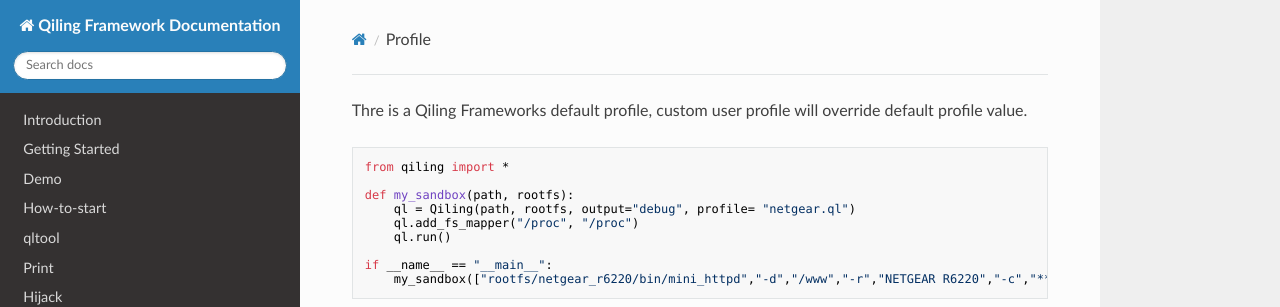
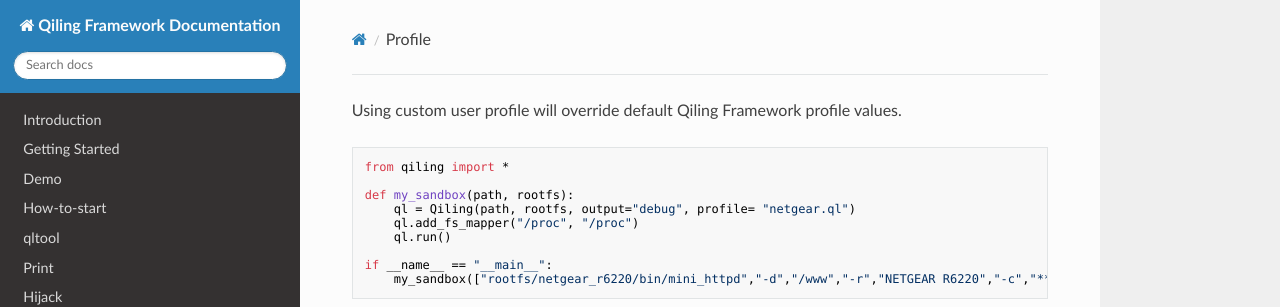
Before and after one commit to qilingframework/rtfd.io, an MkDocs documentation site: the page built from docs/profile.md, in a window 1280 px wide. Shown: the top 307 px of the page. Built offline with MkDocs 1.6.1, drawn with Linux system fonts in a browser that asks for light colours; nearby versions of some CDN libraries.

Commit message:
Update profile.md

````diff
--- a/docs/profile.md
+++ b/docs/profile.md
@@ -2,7 +2,7 @@
 title: Profile
 ---
 
-Thre is a Qiling Frameworks default profile, custom user profile will override default profile value.
+Using custom user profile will override default Qiling Framework profile values.
 
 ```python
 from qiling import *
````
